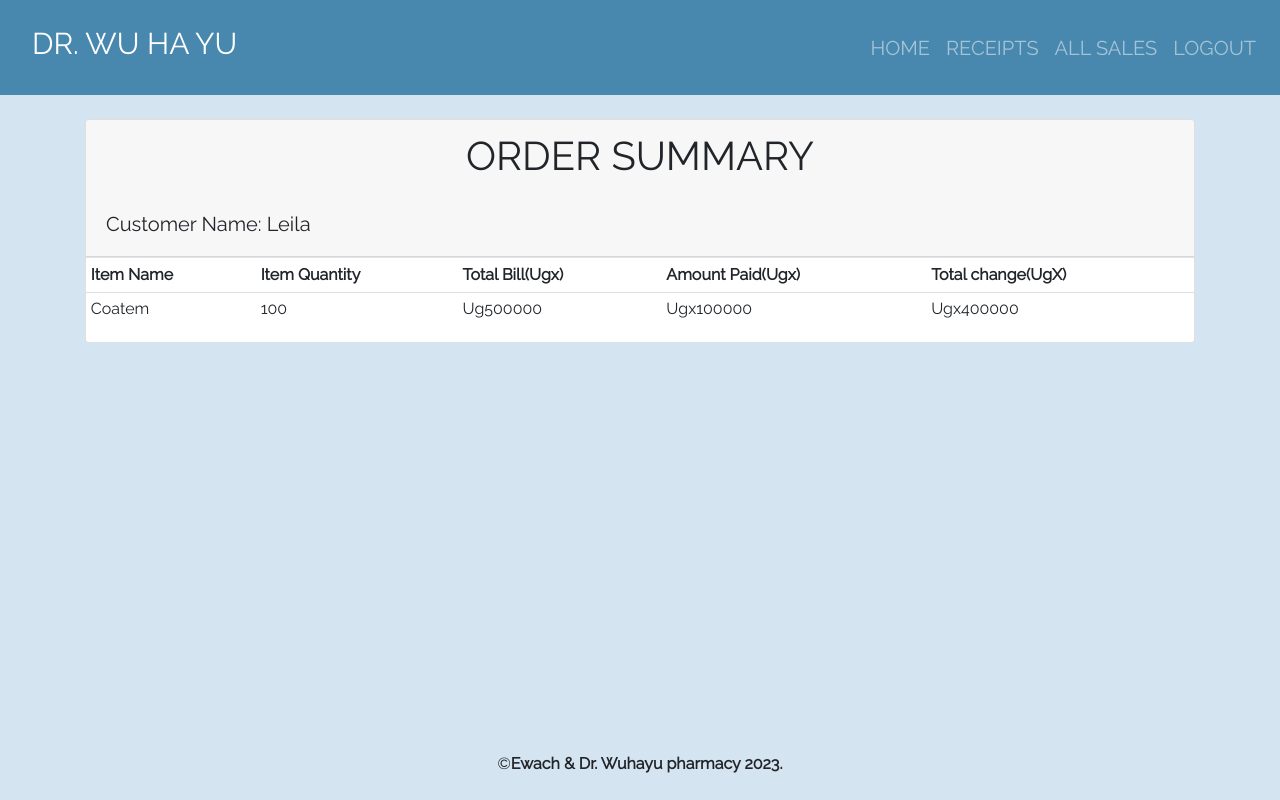
After one commit to Chriswells-402/dr_wuhayu, a Django app: page /receipt/18 in a window 1280 px wide. The commit adds this page. Run offline with Django 4.2, Linux system fonts and the light colour scheme; a user stored in the database is signed in; data comes from the database, SQL or seed files in the repository; both versions use the stored data as it was after the commit; some libraries are stand-ins or nearby versions.

Commit message:
add_to_stock, receipts,all sales added

```diff
--- a/pharmacy/models.py
+++ b/pharmacy/models.py
@@ -1,4 +1,9 @@
 from django.db import models
+#importing user models to allow users information to be applied
+from django.contrib.auth.models import User
+
+#class CustomModelName(models.Model):
+   # user = models.ForeignKey(User)
 
 # Create your models here.
 class Stock_Category(models.Model):
@@ -32,6 +37,7 @@ class Sale(models.Model):
     ammountReceived= models.IntegerField(default=0, null=False, blank=True)
     issuedTo = models.CharField(max_length=50, null=True, blank=True)
     unitPrice= models.IntegerField(default=0, null=True, blank=True)
+    #user = models.ForeignKey(User, on_delete=models.CASCADE)
     #date = models.DateTimeField(auto_now_add=True)
     #calculating the total
     def getTotal(self):
@@ -41,6 +47,8 @@ class Sale(models.Model):
     def getChange(self):
         change = self.getTotal() - self.ammountReceived
         return abs(int(change))
+    def get_vat(self):
+        pass
 
     def __str__(self):
         return self.item.itemName
--- a/pharmacy/static/css/main.css
+++ b/pharmacy/static/css/main.css
@@ -43,3 +43,20 @@ form {
         width: 90%;
     }
 }
+footer{
+   /* display: flex;*/
+    text-align: center;
+    bottom: 0px;
+    margin-top: 200px;
+    margin-bottom: 0px;
+   /* background-color: aliceblue;*/
+    position:fixed;
+    height: 50px;
+    width: 100%;
+    padding: 2px;
+}
+
+#footer_flex p{
+    text-align: center;
+    margin-bottom: 0px;
+}
--- a/pharmacy/urls.py
+++ b/pharmacy/urls.py
@@ -13,4 +13,7 @@ urlpatterns = [
     path('issue_item/<str:pk>/', views.issue_item, name='issue_item'),
     path('add_to_stock/<str:pk>/', views.add_to_stock, name='add_to_stock'),
     path('receipt/', views.receipt, name='receipt'),
+    path('all_sales/', views.al_sales, name='all_sales'),
+    path('receipt/<int:receipt_id>', views.receipt_detail, name ='receipt_detail'),
+    path('delete/<int:product_id>', views.delete_item, name='delete_item'),
 ]
--- a/pharmacy/views.py
+++ b/pharmacy/views.py
@@ -7,6 +7,10 @@ from .filters import Product_filter
 #includinng our models forms included in the models file
 from .forms import Addform,Saleform
 
+#handling redirection after the deletion
+from django.http import HttpResponse, HttpResponseRedirect
+
+from django.urls import reverse
 # Create your views here.
 @login_required
 def index(request):
@@ -62,6 +66,61 @@ def receipt(request):
     sales= Sale.objects.all().order_by('-id')
     return render (request, 'products/receipt.html',{'sales':sales})
 
+
 @login_required
 def add_to_stock(request, pk):
-    pass
+    issuedItem = Product.objects.get(id = pk)
+    form = Addform(request.POST)
+
+    if request.method == 'POST':
+        if form.is_valid():
+            added_quantity = int(request.POST['receivedQuantity'])
+            issuedItem.totalQuantity += added_quantity
+            issuedItem.save()
+
+            #To add to the remaining stock quantity is reducing
+            print(added_quantity)
+            print (issuedItem.totalQuantity)
+            return redirect('home')
+
+    return render (request, 'products/add_to_stock.html', {'form': form})
+
+    #this is going to display all the sales made
+
+@login_required
+def all_sales(request):
+    sales = Sale.objects.all()
+    total  = sum([items.ammountReceived for items in sales])
+    change = sum([items.getChange() for items in sales])
+    net = total - change
+    return render(request, 'products/all_sales.html',
+     {
+     'sales': sales,
+     'total': total,
+     'change': change,
+     'net': net,
+      })
+
+def al_sales(request):
+    sales = Sale.objects.all()
+    total  = sum([items.ammountReceived for items in sales])
+    change = sum([items.getChange() for items in sales])
+    net = total - change
+    return render(request, 'products/all_sales.html',
+     {
+     'sales': sales,
+     'total': total,
+     'change': change,
+     'net': net,
+      })
+@login_required
+def receipt_detail(request, receipt_id):
+    receipt = Sale.objects.get(id = receipt_id)
+    return render(request, 'products/receipt_detail.html', {'receipt': receipt})
+
+#deleting
+@login_required
+def delete_item(request, product_id):
+    delete = Product.objects.get(id = product_id)
+    delete.delete()
+    return HttpResponseRedirect(reverse('home'))
--- a/templates/products/base.html
+++ b/templates/products/base.html
@@ -6,7 +6,7 @@
     <meta name="viewport" content="width=device-width, initial-scale=1.0">
     <link rel="stylesheet" href="https://stackpath.bootstrapcdn.com/bootstrap/4.5.2/css/bootstrap.min.css" integrity="sha384-JcKb8q3iqJ61gNV9KGb8thSsNjpSL0n8PARn9HuZOnIxN0hoP+VmmDGMN5t9UJ0Z" crossorigin="anonymous">
     <title>Pharmacy App</title>
-    <link rel = "stylesheet" href = {% static 'css/main.css'%}>
+    <link rel="stylesheet" href="{% static 'css/main.css' %}">
      <!-- Raleway font -->
     <link
       href="https://fonts.googleapis.com/css?family=Raleway"
@@ -28,10 +28,10 @@
                 <a class="nav-link" href="{% url 'home' %}">HOME</a>
               </li>
               <li class="nav-item">
-                <a class="nav-link" href="{% url 'home'%}">RECEIPTS</a>
+                <a class="nav-link" href="{% url 'receipt'%}">RECEIPTS</a>
               </li>
               <li class="nav-item">
-                <a class="nav-link" href="{% url 'home'%}">ALL SALES</a>
+                <a class="nav-link" href="{% url 'all_sales'%}">ALL SALES</a>
               </li>
               <li class="nav-item">
                 <a class="nav-link" href="{% url 'logout'%}">LOGOUT</a>
@@ -44,5 +44,12 @@
 <script src="https://code.jquery.com/jquery-3.5.1.slim.min.js" integrity="sha384-DfXdz2htPH0lsSSs5nCTpuj/zy4C+OGpamoFVy38MVBnE+IbbVYUew+OrCXaRkfj" crossorigin="anonymous"></script>
 <script src="https://cdn.jsdelivr.net/npm/popper.js@1.16.1/dist/umd/popper.min.js" integrity="sha384-9/reFTGAW83EW2RDu2S0VKaIzap3H66lZH81PoYlFhbGU+6BZp6G7niu735Sk7lN" crossorigin="anonymous"></script>
 <script src="https://stackpath.bootstrapcdn.com/bootstrap/4.5.2/js/bootstrap.min.js" integrity="sha384-B4gt1jrGC7Jh4AgTPSdUtOBvfO8shuf57BaghqFfPlYxofvL8/KUEfYiJOMMV+rV" crossorigin="anonymous"></script>
+
 </body>
+
+<footer>
+  <p id="footer_flex">&copy;<b>Ewach & Dr. Wuhayu pharmacy 2023.</b></p>
+</footer>
+
+
 </html>
--- a/templates/products/receipt.html
+++ b/templates/products/receipt.html
@@ -7,12 +7,12 @@
     <div class="card-body">
       <h3 class="card-title">Customer : {{sale.issuedTo | title}}</h3>
       <h6 class="card-text">Item : {{sale.item}}</h6>
-      <h6 class="card-text">Amount Received:  UGX{{ sale.amountReceived }}</h6>
+      <h6 class="card-text">Ammount Received:  UGX{{ sale.ammountReceived }}</h6>
       <h6 class="card-text">Quantity: {{sale.quantity }}</h6>
       <h2>Total Price :  UGX{{ sale.getTotal }}</h2>
       <div style="flex: 1">
-        <h6 class="card-text">Change Collected:  UGX{{ sale.get_change }}</h6>
-        <a href="">
+        <h6 class="card-text">Change Collected:  UGX{{ sale.getChange }}</h6>
+        <a href="{% url 'receipt_detail' sale.id %}">
           <input
             type="submit"
             value="Final Receipt"
--- /dev/null
+++ b/templates/products/receipt_detail.html
@@ -0,0 +1,44 @@
+
+{% extends 'products/base.html'%} {% block content%}
+<br />
+
+<div class="container">
+  <div class="row">
+    <div class="col-md-12">
+      <div class="card">
+        <div class="card-header">
+          <h1 class="text-center">ORDER SUMMARY</h1><br>
+          <h2 class="lead">Customer Name: {{receipt.issuedTo | title}}</h2>
+        </div>
+        <div class="card-block">
+          <div class="table-responsive">
+            <table class="table table-sm">
+              <thead>
+                <tr>
+                  <td><strong>Item Name</strong></td>
+                  <td class="text-xs-center"><strong>Item Quantity</strong></td>
+                  <td class="text-xs-right"><strong>Total Bill(Ugx)</strong></td>
+                  <td class="text-xs-right"><strong>Amount Paid(Ugx)</strong></td>
+                  <td class="text-xs-right">
+                    <strong>Total change(UgX)</strong>
+                  </td>
+                </tr>
+              </thead>
+              <tbody>
+                <tr>
+                  <td>{{receipt.item| title}}</td>
+                  <td class="text-xs-center">{{receipt.quantity }}</td>
+                  <td class="text-xs-center">Ug{{receipt.getTotal | title}}</td>
+                  <td class="text-xs-right">Ugx{{ receipt.ammountReceived }}</td>
+                  <td class="text-xs-right">Ugx{{ receipt.getChange }}</td>
+                </tr>
+              </tbody>
+            </table>
+          </div>
+        </div>
+      </div>
+    </div>
+  </div>
+</div>
+
+{% endblock %}
```
Also changed, not shown: templates/products/add_to_stock.html (added, +16 -0 lines), templates/products/all_sales.html (added, +53 -0 lines), templates/products/home.html (+9 -0 lines), db.sqlite3.
